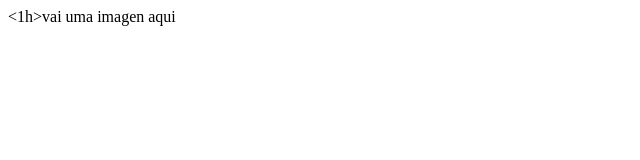
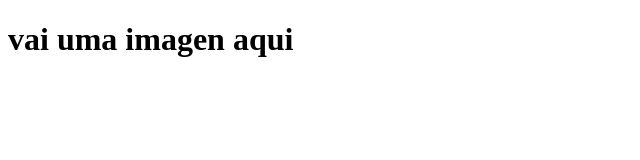
Before and after one commit to 06felipe/siteescolafelipe, a plain HTML site: page index.html in a window 1280 px wide. Shown: the whole page, without its empty margins (0-640 px from the left). Drawn offline with Linux system fonts and the light colour scheme.

Commit message:
Add files via upload

```diff
--- a/index.html
+++ b/index.html
@@ -1,23 +1,13 @@
 <!DOCTYPE html>
-<html lang="en">
-<head>
-    <meta charset="UTF-8">
-    <meta http-equiv="X-UA-Compatible" content="IE=edge">
-    <meta name="viewport" content="width=, initial-scale=1.0">
-    <title>Document</title>
-</head>
-<body>
-    <1h>vai uma imagen aqui</1h>
-</body>
-</html><!DOCTYPE html>
 <html lang="en">
 <head>
     <meta charset="UTF-8">
     <meta http-equiv="X-UA-Compatible" content="IE=edge">
     <meta name="viewport" content="width=device-width, initial-scale=1.0">
     <title>Document</title>
+    <limk rel="stylesheet" href="style.css">
 </head>
 <body>
-
+    <h1>vai uma imagen aqui</1h>
 </body>
 </html>
--- a/style.css
+++ b/style.css
@@ -1,3 +1,3 @@
 body {
-blackground-color :#000000
+blackground-color :#06b8d860
 }
```
